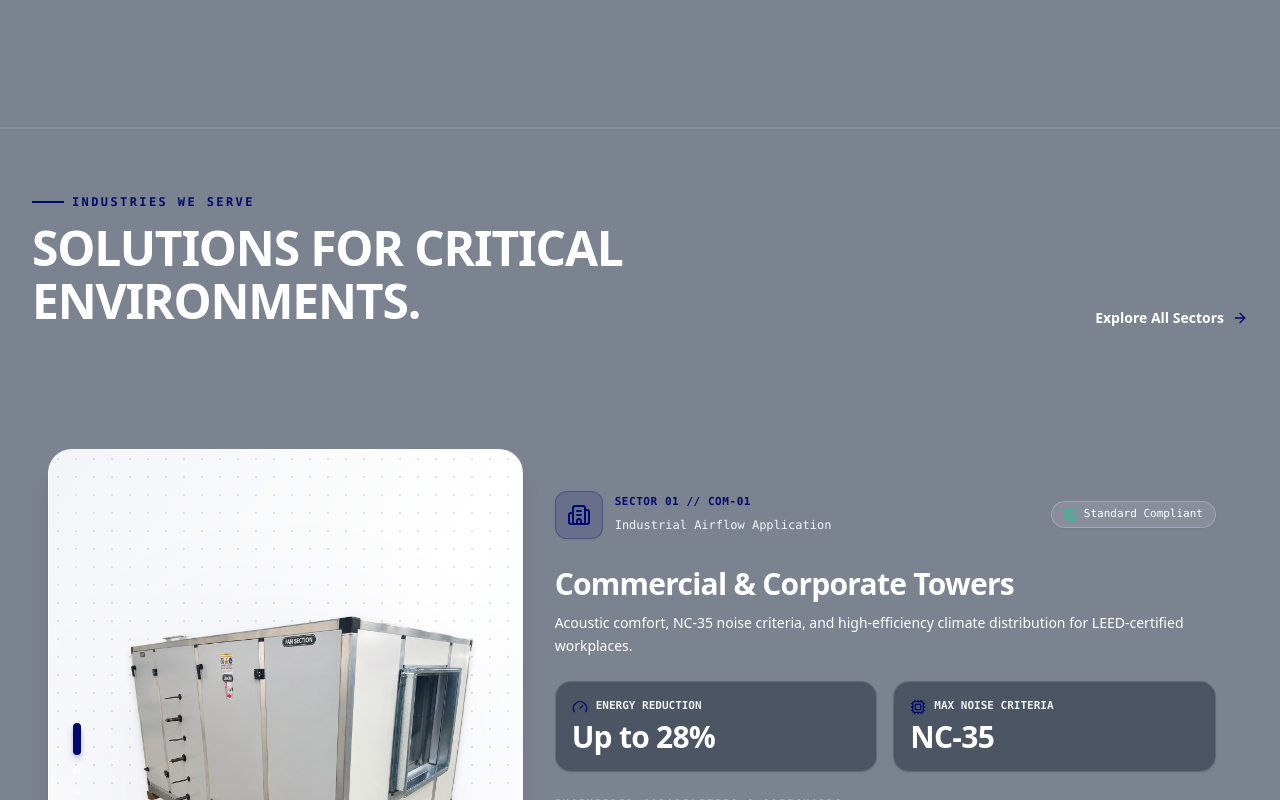
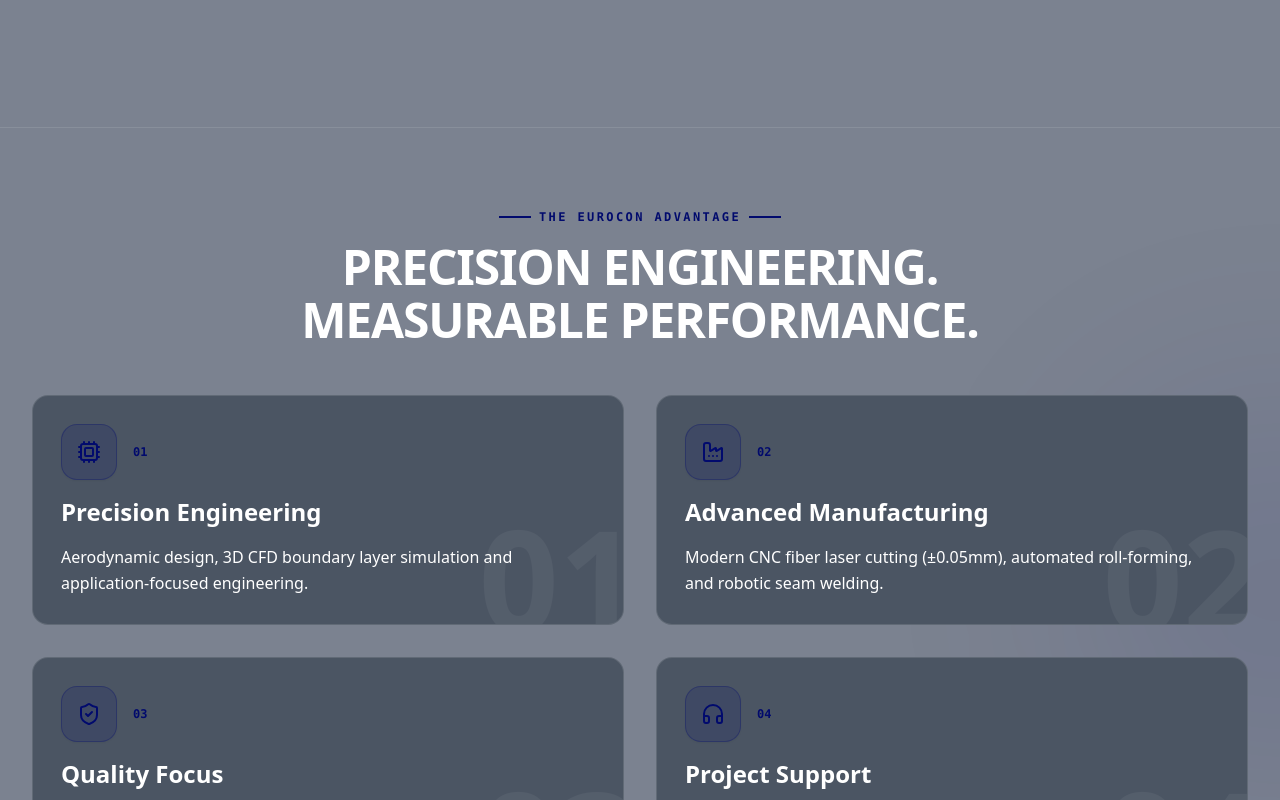
Before and after one commit to Lagectus/eurocon-llp-steelgrey, a Next.js app: page / in a window 1280 px wide. Shown: the part 5660-6460 px from the top of the page. Built offline with nearby package versions, Linux system fonts and the light colour scheme.

Commit message:
feat: remove PinnedIndustries section from homepage

```diff
--- a/src/app/page.tsx
+++ b/src/app/page.tsx
@@ -12,7 +12,6 @@
 import MetricsMarquee from "@/components/sections/MetricsMarquee";
 import AboutStorytelling from "@/components/sections/AboutStorytelling";
 import HorizontalProducts from "@/components/sections/HorizontalProducts";
-import PinnedIndustries from "@/components/sections/PinnedIndustries";
 import EngineeringShowcase from "@/components/sections/EngineeringShowcase";
 import CinematicCTA from "@/components/sections/CinematicCTA";
 
@@ -72,10 +71,7 @@
         {/* 04 — HORIZONTAL PRODUCTS SCROLL */}
         <HorizontalProducts />
 
-        {/* 05 — PINNED INDUSTRIES SHOWCASE */}
-        <PinnedIndustries />
-
-        {/* 06 — ENGINEERING CAPABILITIES */}
+        {/* 05 — ENGINEERING CAPABILITIES */}
         <EngineeringShowcase />
 
         {/* 07 — CINEMATIC CTA */}
```
